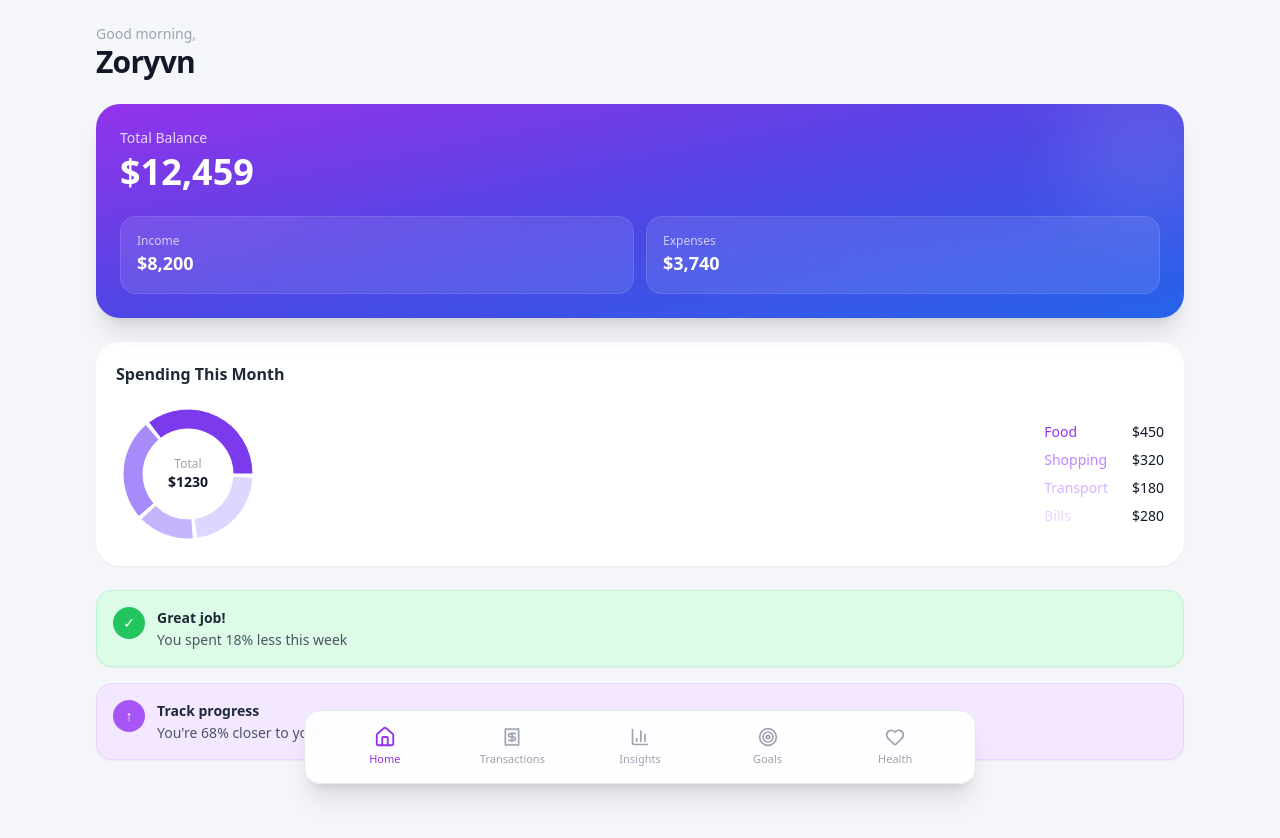
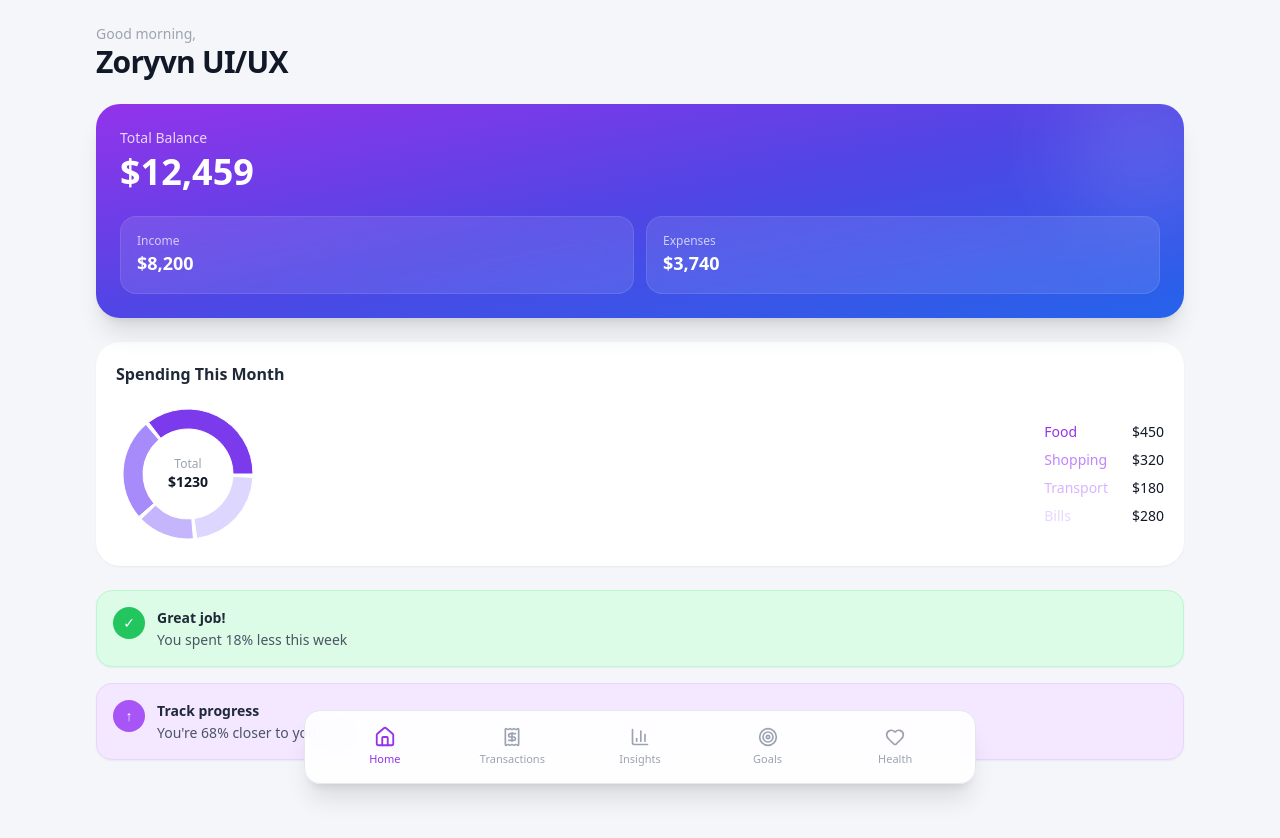
Before and after one commit to RealCifer/FinanceApp, a React (Vite) app: page /app in a window 1280 px wide. Shown: the top 838 px of the page. Built offline with nearby package versions, Linux system fonts and the light colour scheme.

Commit message:
ADDED DASHBOARD

```diff
--- a/src/pages/Dashboard.jsx
+++ b/src/pages/Dashboard.jsx
@@ -8,7 +8,7 @@ function Dashboard() {
 
         <div className="pt-6 mb-6">
           <p className="text-gray-400 text-sm">Good morning,</p>
-          <h1 className="text-2xl md:text-3xl font-semibold">Zoryvn</h1>
+          <h1 className="text-2xl md:text-3xl font-semibold">Zoryvn UI/UX</h1>
         </div>
 
         <div className="relative bg-gradient-to-br from-purple-600 via-indigo-600 to-blue-600 text-white p-6 rounded-3xl shadow-xl mb-6 overflow-hidden transition-all duration-300 hover:scale-[1.01]">
```
